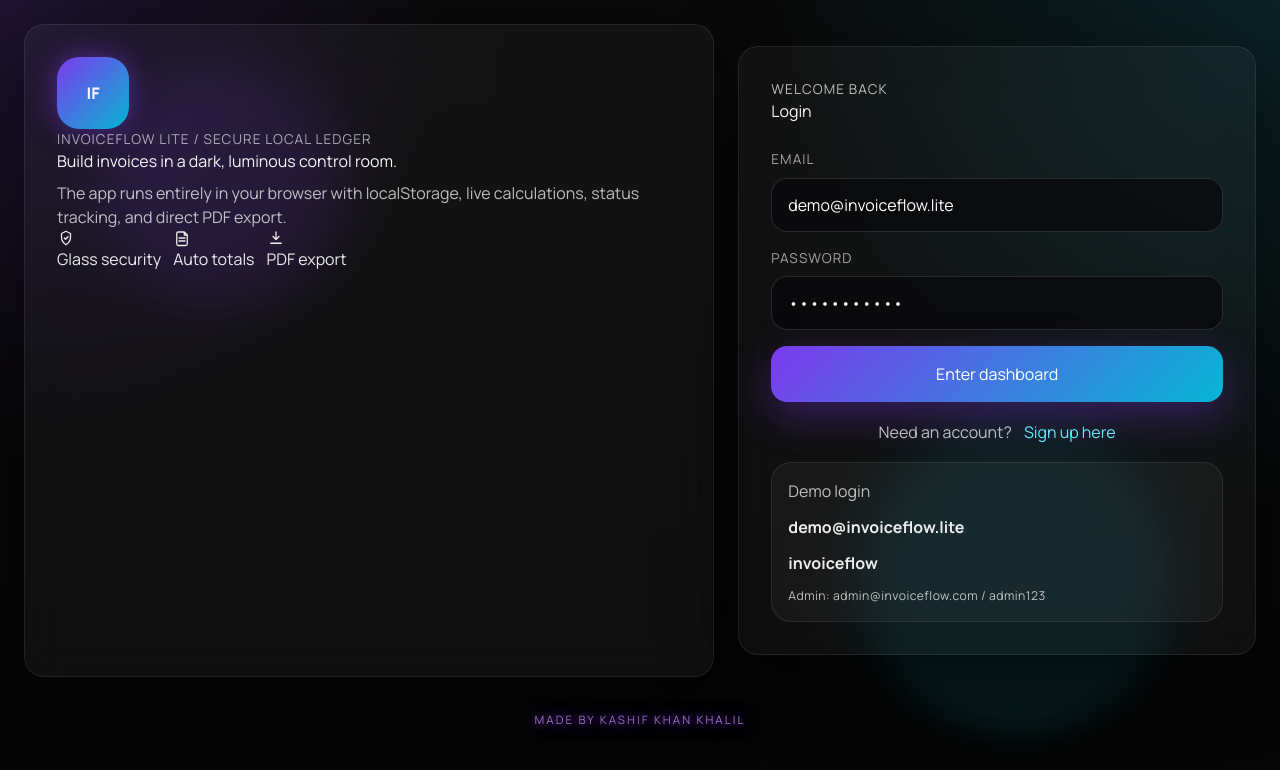
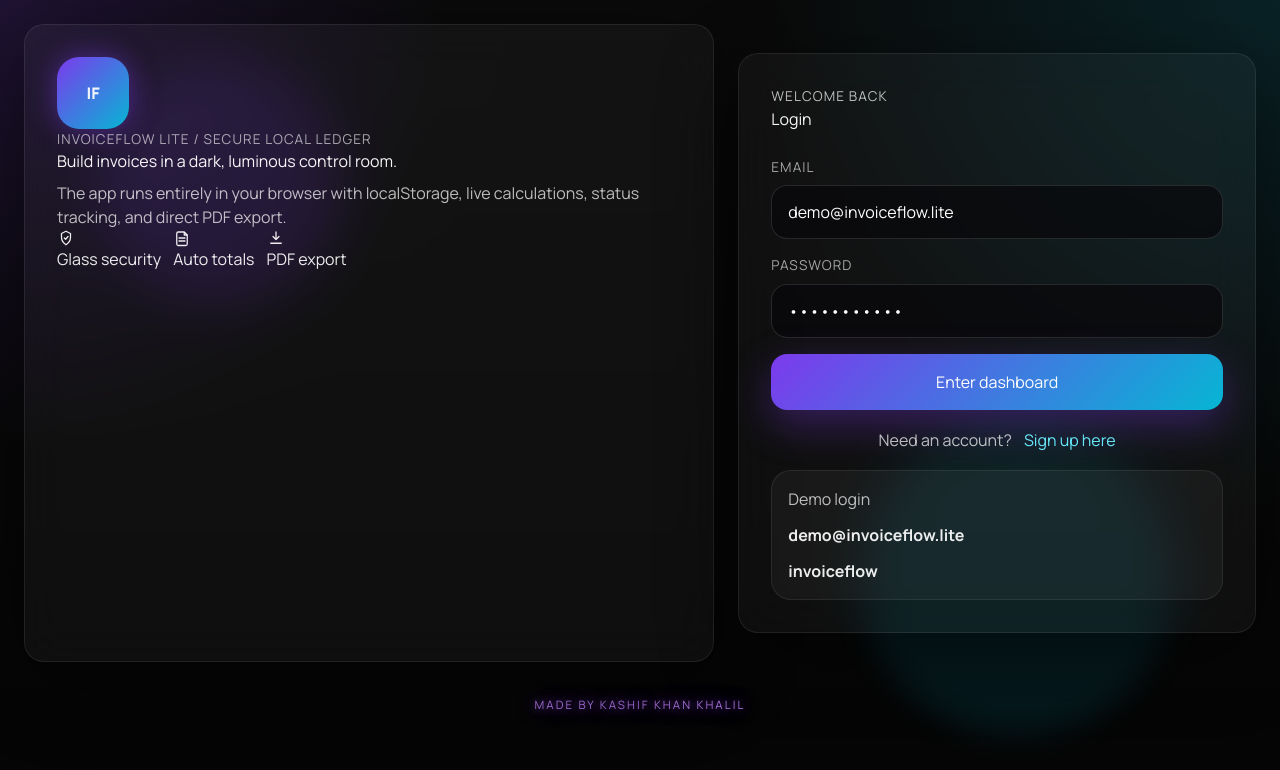
Before and after one commit to kali-lover333/InvoiceFlow-Lite, a React (Vite) app: page /login in a window 1280 px wide. Shown: the top 770 px of the page. Built offline with nearby package versions, Linux system fonts and the light colour scheme.

Commit message:
admin credentials hidden

```diff
--- a/src/App.jsx
+++ b/src/App.jsx
@@ -520,7 +520,6 @@ function AuthPage({ mode, users, session, setUsers, setSession }) {
           <span>Demo login</span>
           <strong>{DEMO_USER.email}</strong>
           <strong>{DEMO_USER.password}</strong>
-          <span className="demo-admin">Admin: {ADMIN_CREDENTIALS.email} / {ADMIN_CREDENTIALS.password}</span>
         </div>
       </section>
 
```
